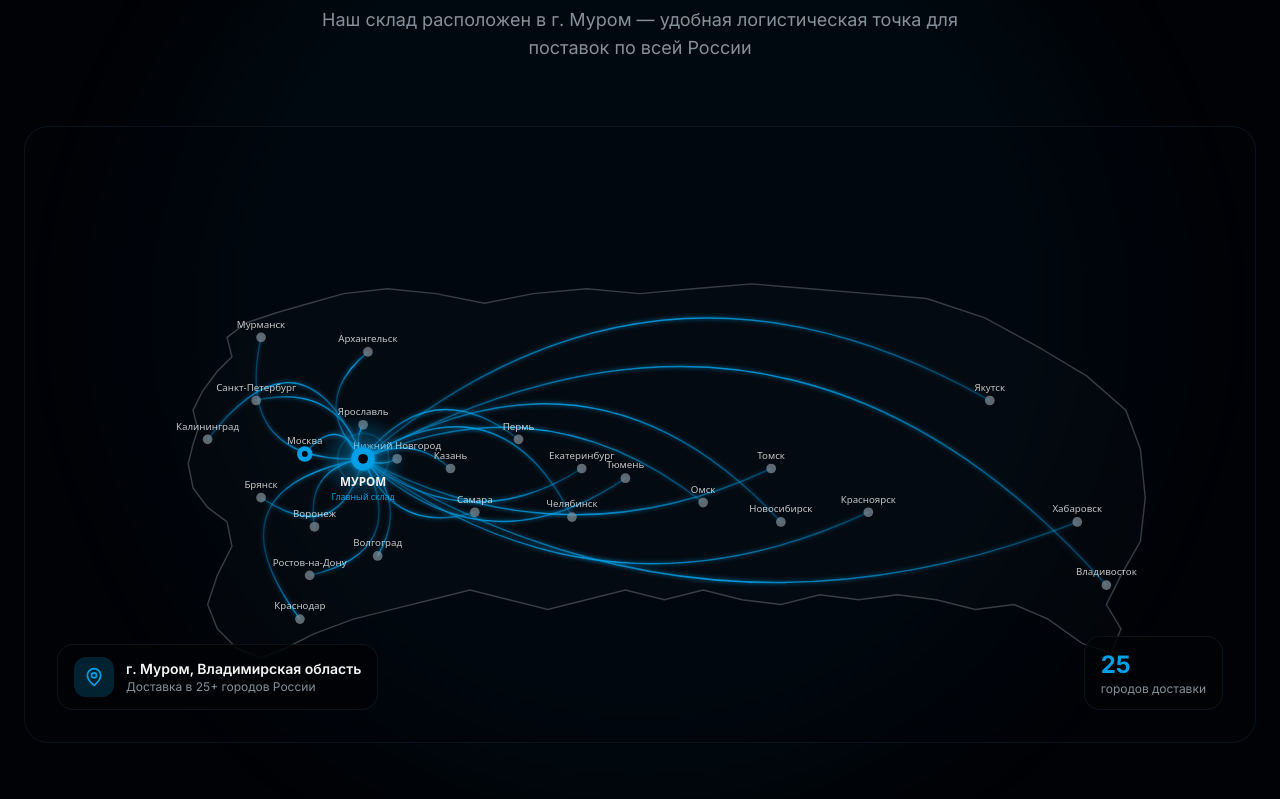
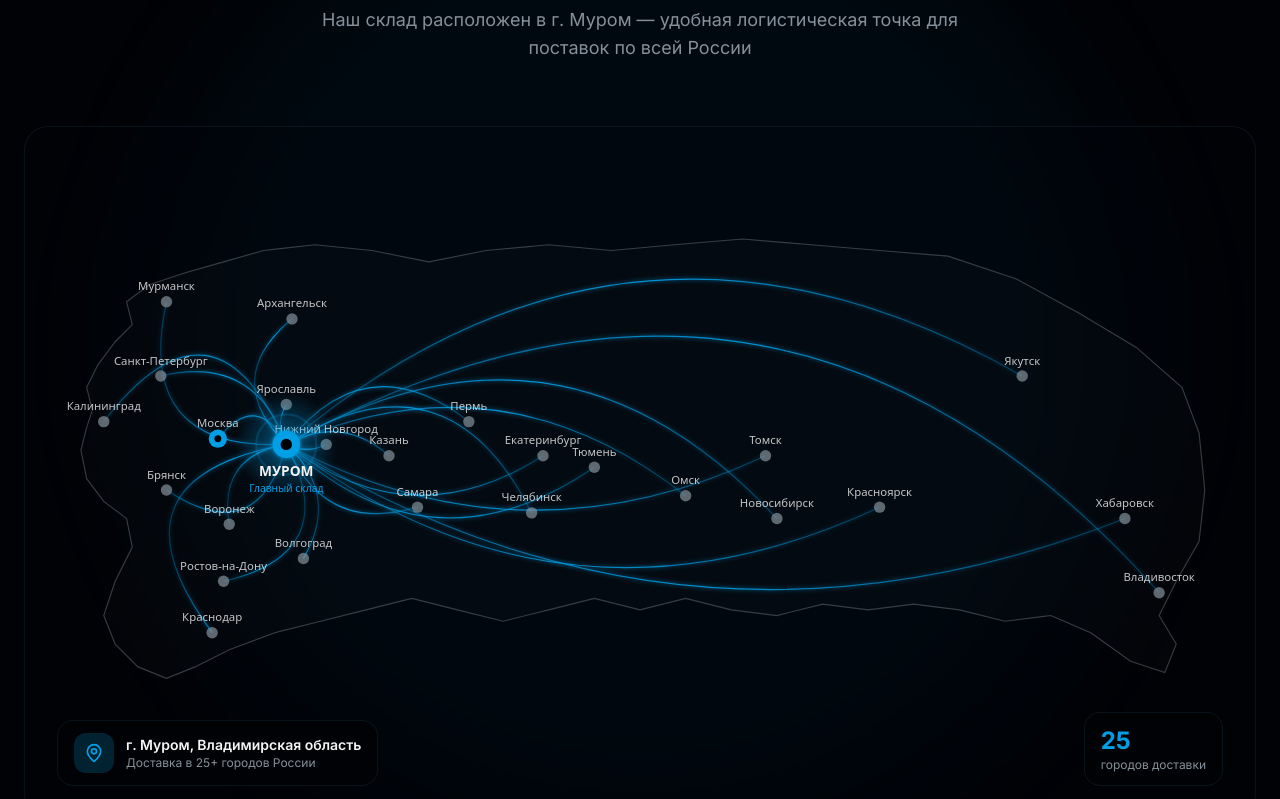
Before and after one commit to SecondNiceee/landing-order, a Next.js app: page / in a window 1280 px wide. Shown: the part 3040-3839 px from the top of the page. Built offline with nearby package versions, Linux system fonts and the light colour scheme.

Commit message:
Restored v7: fix: adjust viewBox for better map scaling
Update viewBox to trim empty space and improve map layout.

```diff
--- a/components/geography-section.tsx
+++ b/components/geography-section.tsx
@@ -158,9 +158,9 @@ export function GeographySection() {
         <AnimatedSection delay={0.3}>
           <div className="relative rounded-3xl overflow-hidden border border-border/50 bg-card/30 backdrop-blur-sm">
             {/* SVG Map */}
-            <div className="relative aspect-[16/9] md:aspect-[2/1] p-4 md:p-8">
+            <div className="relative aspect-[4/3] md:aspect-[16/9] p-2 md:p-4">
               <svg
-                viewBox="0 0 1200 550"
+                viewBox="100 100 1050 450"
                 className="w-full h-full"
                 preserveAspectRatio="xMidYMid meet"
               >
@@ -198,7 +198,7 @@ export function GeographySection() {
                   fill="currentColor"
                   fillOpacity="0.05"
                   stroke="currentColor"
-                  strokeWidth="1.5"
+                  strokeWidth="1"
                   className="text-muted-foreground/40"
                 />
 
@@ -220,8 +220,8 @@ export function GeographySection() {
                       d={path}
                       fill="none"
                       stroke="url(#route-gradient)"
-                      strokeWidth="1.5"
-                      strokeDasharray="6 4"
+                      strokeWidth="1"
+                      strokeDasharray="4 3"
                       filter="url(#glow)"
                     />
                   )
```
